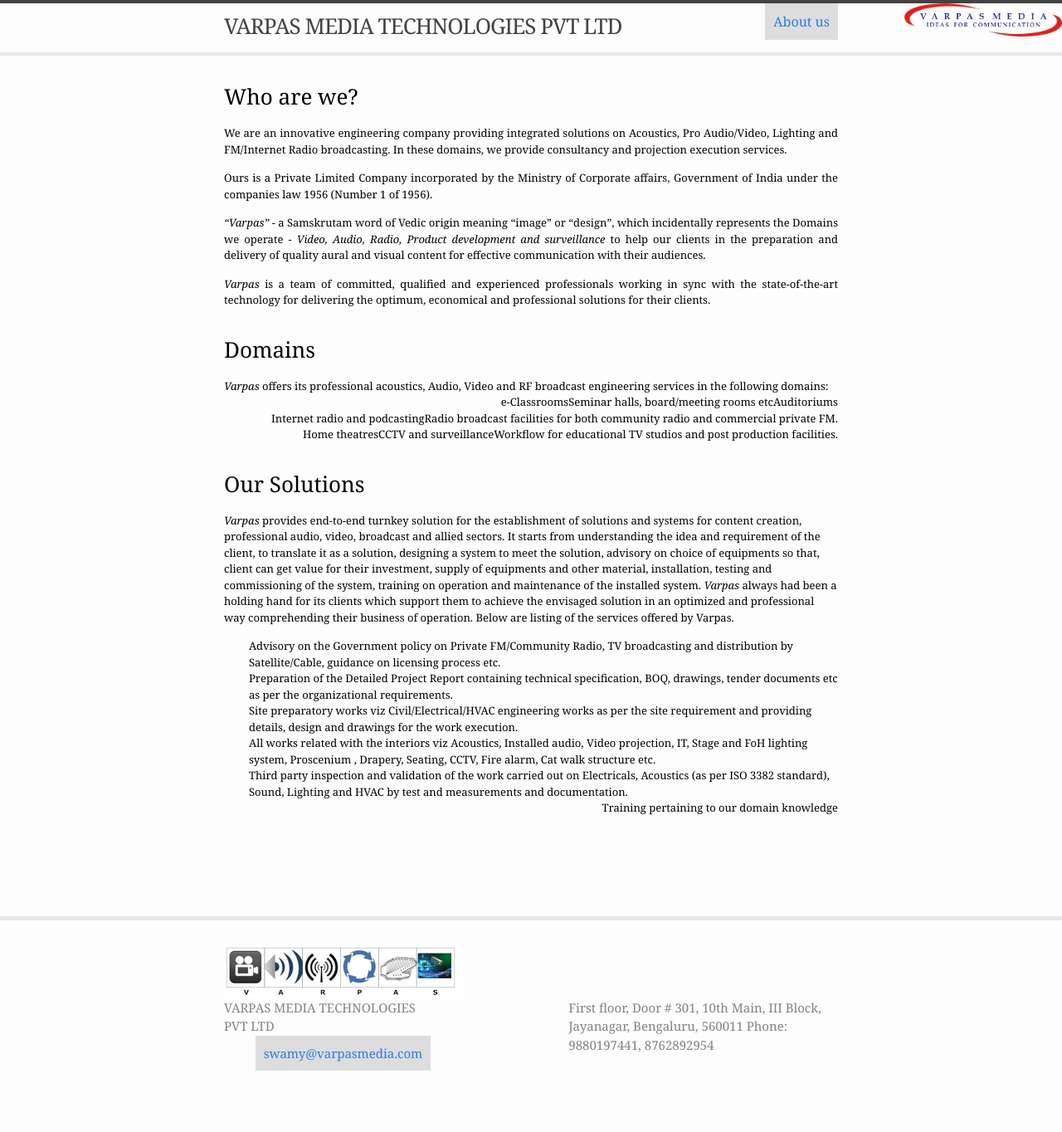
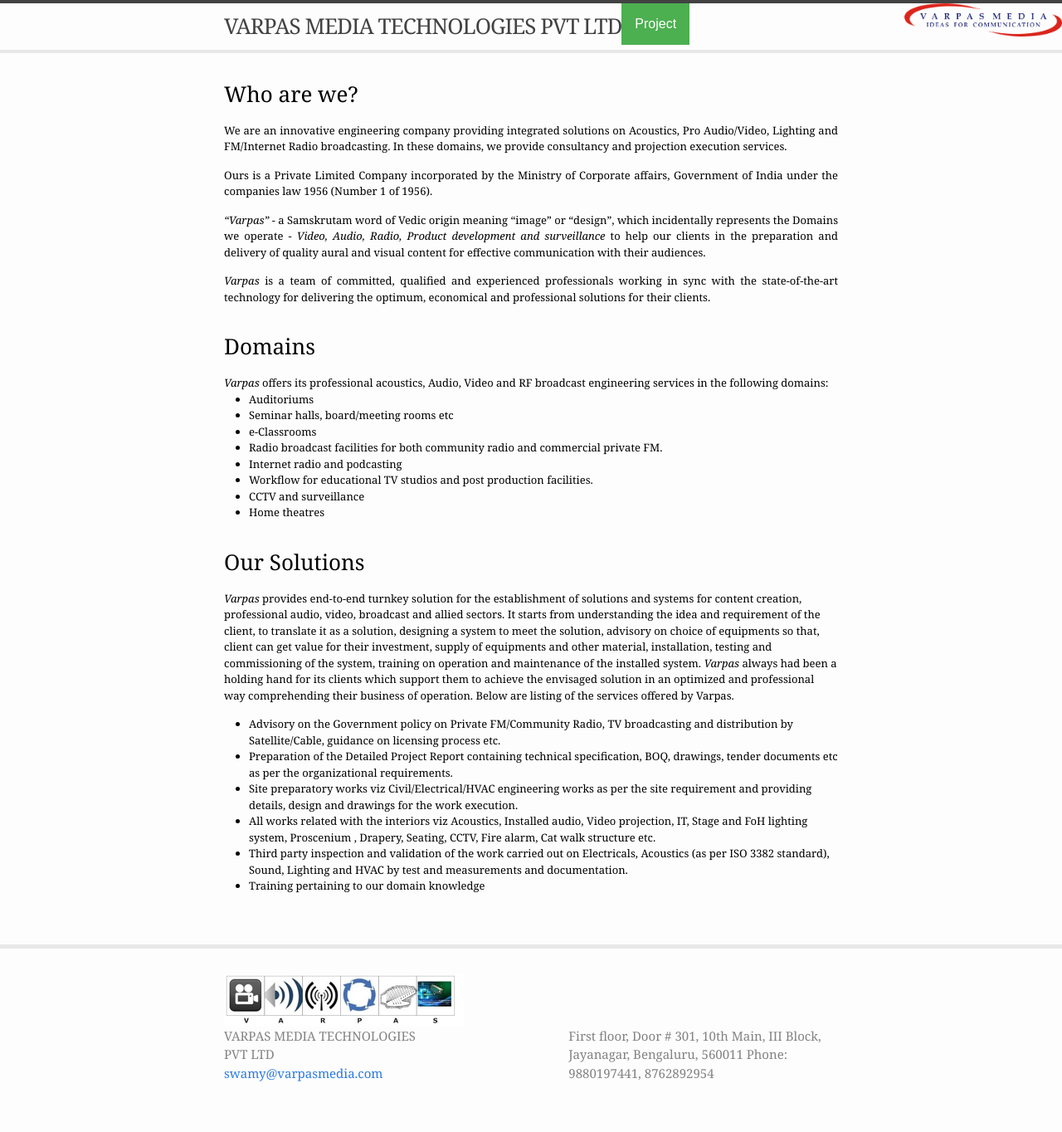
Before and after one commit to VarpasMedia/VarpasMedia.github.io, a Jekyll site: the page built from index.md, in a window 1280 px wide. Shown: the whole page at 83% size. Built offline with Jekyll 4.4.1, drawn with Linux system fonts in a browser that asks for light colours.

Commit message:
Update header.html

```diff
--- a/_includes/header.html
+++ b/_includes/header.html
@@ -10,6 +10,68 @@
 
     <a class="site-title" rel="author" href="{{ "/" | relative_url }}">{{ site.title | escape }}</a>
 
+
+
+<style>
+/* Style The Dropdown Button */
+.dropbtn {
+  background-color: #4CAF50;
+  color: white;
+  padding: 16px;
+  font-size: 16px;
+  border: none;
+  cursor: pointer;
+}
+
+/* The container <div> - needed to position the dropdown content */
+.dropdown {
+  position: relative;
+  display: inline-block;
+}
+
+/* Dropdown Content (Hidden by Default) */
+.dropdown-content {
+  display: none;
+  position: absolute;
+  background-color: #f9f9f9;
+  min-width: 160px;
+  box-shadow: 0px 8px 16px 0px rgba(0,0,0,0.2);
+  z-index: 1;
+}
+
+/* Links inside the dropdown */
+.dropdown-content a {
+  color: black;
+  padding: 12px 16px;
+  text-decoration: none;
+  display: block;
+}
+
+/* Change color of dropdown links on hover */
+.dropdown-content a:hover {background-color: #f1f1f1}
+
+/* Show the dropdown menu on hover */
+.dropdown:hover .dropdown-content {
+  display: block;
+}
+
+/* Change the background color of the dropdown button when the dropdown content is shown */
+.dropdown:hover .dropbtn {
+  background-color: #3e8e41;
+}
+</style>
+
+<div class="dropdown">
+  <button class="dropbtn">Project</button>
+  <div class="dropdown-content">
+    <a href="#">Link 1</a>
+    <a href="#">Link 2</a>
+    <a href="#">Link 3</a>
+  </div>
+</div>
+
+
+<!--////////////////////////////////////////////////////////////////////////////
 
 <head>
 <style>
@@ -26,7 +88,7 @@ li {
 
 li a {
   display: block;
-  padding: 10px;
+  padding: 8px;
   background-color: #dddddd;
 }
 </style>
@@ -42,7 +104,7 @@ li a {
 </body>
 
 
-<!--////////////////////////////////////////////////////////////////////////////
+
    {%- assign default_paths = site.pages | map: "path" -%}
     {%- assign page_paths = site.header_pages | default: default_paths -%}
 
```
